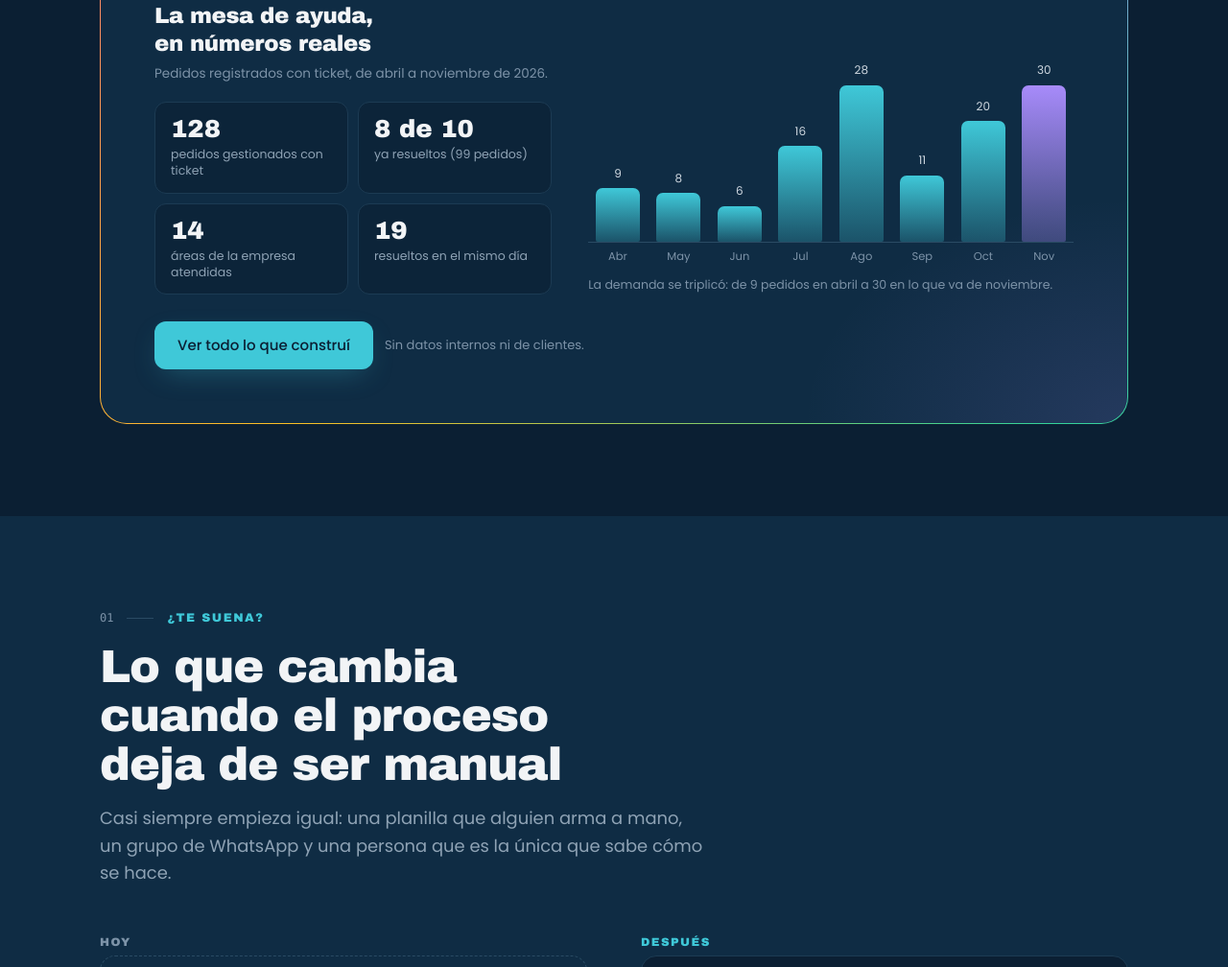
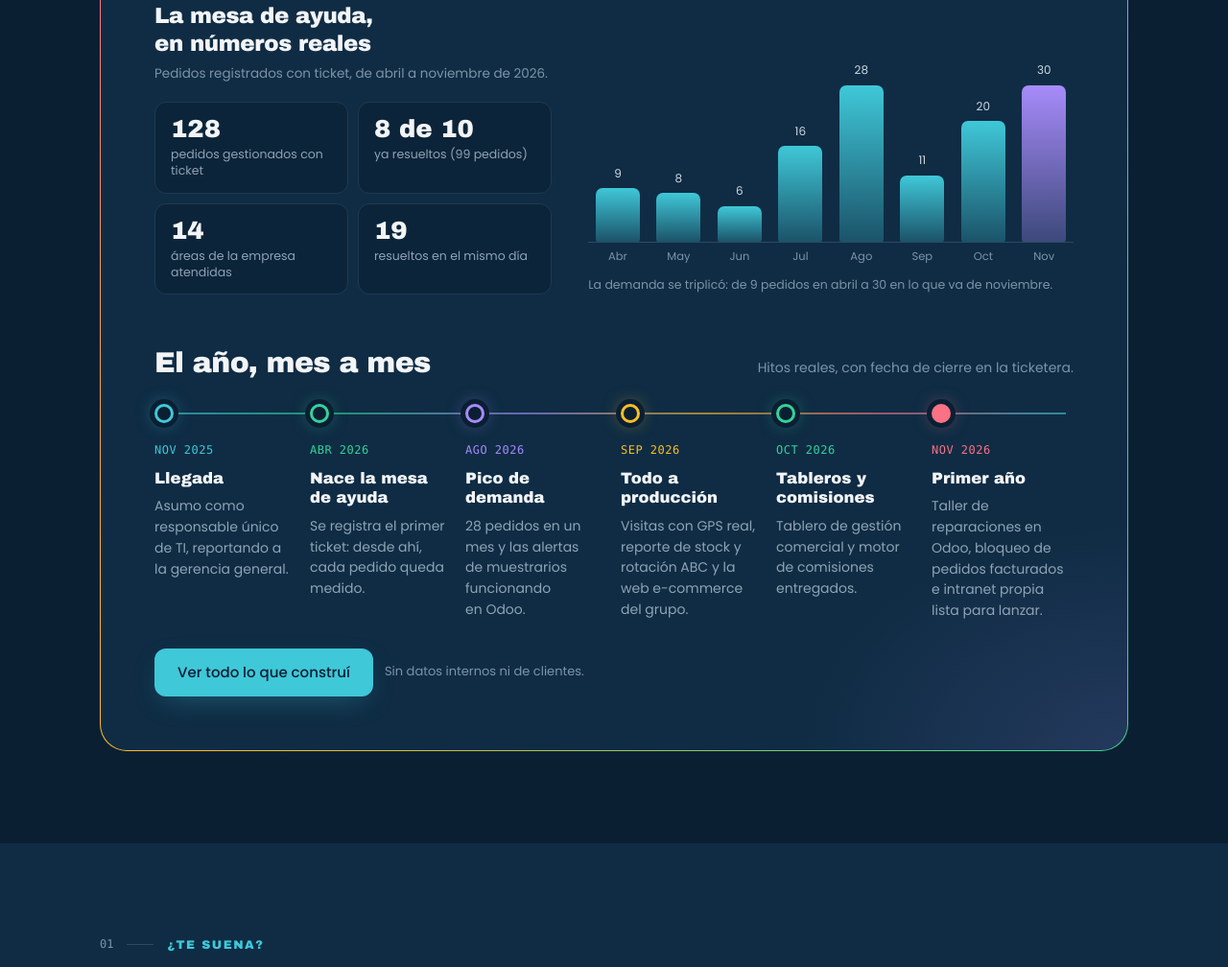
Before and after one commit to facucolmanii/vercel, a plain HTML site: page index.html in a window 1280 px wide. Shown: the part 1792-2800 px from the top of the page at 96% size. Drawn offline with Linux system fonts and the light colour scheme.

Commit message:
Update index.html

```diff
--- a/index.html
+++ b/index.html
@@ -453,6 +453,22 @@ section[id],[id].anchor{scroll-margin-top:84px}
 .js .dp.in .term-b>div{animation:lineIn .35s ease forwards;animation-delay:calc(var(--i) * .55s + .3s)}
 @keyframes lineIn{to{opacity:1;transform:none}}
 
+
+/* línea de tiempo del año */
+.tl-h{margin:clamp(48px,7vh,72px) 0 26px;display:flex;align-items:baseline;justify-content:space-between;gap:16px;flex-wrap:wrap}
+.tl-h h3{font-size:clamp(22px,2.4vw,30px)}
+.tl-h p{color:var(--faint);font-size:14px}
+.tl{list-style:none;margin:0;padding:0;display:grid;grid-template-columns:repeat(6,1fr);gap:14px;position:relative}
+.tl::before{content:"";position:absolute;left:8px;right:8px;top:9px;height:2px;background:linear-gradient(90deg,var(--cyan),var(--gws),var(--odoo),var(--web),var(--gob),var(--cyan));opacity:.6;transform-origin:left;transition:transform 1.4s cubic-bezier(.3,.7,.3,1)}
+.js .tl:not(.in)::before{transform:scaleX(0)}
+.tli{--a:var(--cyan);position:relative;padding-top:34px}
+.tli::before{content:"";position:absolute;left:0;top:0;width:20px;height:20px;border-radius:50%;background:var(--navy);border:3px solid var(--a);box-shadow:0 0 0 5px var(--navy),0 0 18px color-mix(in srgb,var(--a) 60%,transparent)}
+.tli.k-gws{--a:var(--gws)}.tli.k-odoo{--a:var(--odoo)}.tli.k-web{--a:var(--web)}.tli.k-gob{--a:var(--gob)}
+.tli time{font-family:var(--mono);font-size:12px;color:var(--a);letter-spacing:.04em;text-transform:uppercase}
+.tli h4{margin:8px 0 0;font-family:var(--display);font-weight:400;font-size:16.5px;line-height:1.25}
+.tli p{margin-top:8px;font-size:14px;line-height:1.55;color:var(--muted)}
+.tli:last-child::before{background:var(--a)}
+
 /* casos */
 .cases{display:grid;grid-template-columns:repeat(2,1fr);gap:16px}
 .case{padding:clamp(24px,3vw,34px);display:flex;flex-direction:column;gap:16px}
@@ -573,6 +589,8 @@ a.ci:hover{border-color:var(--cyan);color:var(--ink);background:rgba(11,31,51,.9
   .diff{grid-template-columns:1fr}
   .year-top{grid-template-columns:1fr}
   .help{grid-template-columns:1fr}
+  .tl{grid-template-columns:repeat(3,1fr);row-gap:34px}
+  .tl::before{display:none}
   .ychg{grid-template-columns:1fr 1fr}
   .contact-grid{grid-template-columns:1fr 1fr}
   .contact-grid .ci:first-child{grid-column:span 2}
@@ -619,6 +637,10 @@ a.ci:hover{border-color:var(--cyan);color:var(--ink);background:rgba(11,31,51,.9
   .ychg{grid-template-columns:1fr}
   .yn{padding:16px}
   .hchart{gap:6px;height:160px}
+  .tl{grid-template-columns:1fr;row-gap:26px;padding-left:4px}
+  .tli{padding:0 0 0 38px}
+  .tli::after{content:"";position:absolute;left:9px;top:24px;bottom:-26px;width:2px;background:var(--line-2)}
+  .tli:last-child::after{display:none}
   .hst b{font-size:22px}
   .yn .l{font-size:12.5px}
   .year .kicker{border-radius:14px}
@@ -648,6 +670,7 @@ a.ci:hover{border-color:var(--cyan);color:var(--ink);background:rgba(11,31,51,.9
   .js .bento:not(.in) .bar i{transform:none}
   .js .year:not(.in) .hb i{transform:none}
   .js .term-b>div{opacity:1;transform:none}
+  .js .tl:not(.in)::before{transform:none}
   .mq-track{width:auto;flex-wrap:wrap}
   .mq-track ul[aria-hidden]{display:none}
   .aur{display:none}
@@ -797,6 +820,15 @@ a.ci:hover{border-color:var(--cyan);color:var(--ink);background:rgba(11,31,51,.9
           <p class="hcap">La demanda se triplicó: de 9 pedidos en abril a 30 en lo que va de noviembre.</p>
         </div>
       </div>
+      <div class="tl-h"><h3>El año, mes a mes</h3><p>Hitos reales, con fecha de cierre en la ticketera.</p></div>
+      <ol class="tl" id="tl">
+          <li class="tli k-cyan"><time>Nov 2025</time><h4>Llegada</h4><p>Asumo como responsable único de TI, reportando a la gerencia general.</p></li>
+          <li class="tli k-gws"><time>Abr 2026</time><h4>Nace la mesa de ayuda</h4><p>Se registra el primer ticket: desde ahí, cada pedido queda medido.</p></li>
+          <li class="tli k-odoo"><time>Ago 2026</time><h4>Pico de demanda</h4><p>28 pedidos en un mes y las alertas de muestrarios funcionando en Odoo.</p></li>
+          <li class="tli k-web"><time>Sep 2026</time><h4>Todo a producción</h4><p>Visitas con GPS real, reporte de stock y rotación ABC y la web e-commerce del grupo.</p></li>
+          <li class="tli k-gws"><time>Oct 2026</time><h4>Tableros y comisiones</h4><p>Tablero de gestión comercial y motor de comisiones entregados.</p></li>
+          <li class="tli k-gob"><time>Nov 2026</time><h4>Primer año</h4><p>Taller de reparaciones en Odoo, bloqueo de pedidos facturados e intranet propia lista para lanzar.</p></li>
+      </ol>
       <div class="year-cta">
         <a class="btn btn-primary" href="#proyectos">Ver todo lo que construí</a>
         <small>Sin datos internos ni de clientes.</small>
@@ -1346,7 +1378,7 @@ a.ci:hover{border-color:var(--cyan);color:var(--ink);background:rgba(11,31,51,.9
   var hasIO = 'IntersectionObserver' in window;
 
   // Revelado al hacer scroll
-  var items = document.querySelectorAll('.rv, #bento, #steps');
+  var items = document.querySelectorAll('.rv, #bento, #steps, #tl');
   if (!hasIO || reduce) {
     items.forEach(function (el) { el.classList.add('in'); });
   } else {
```
